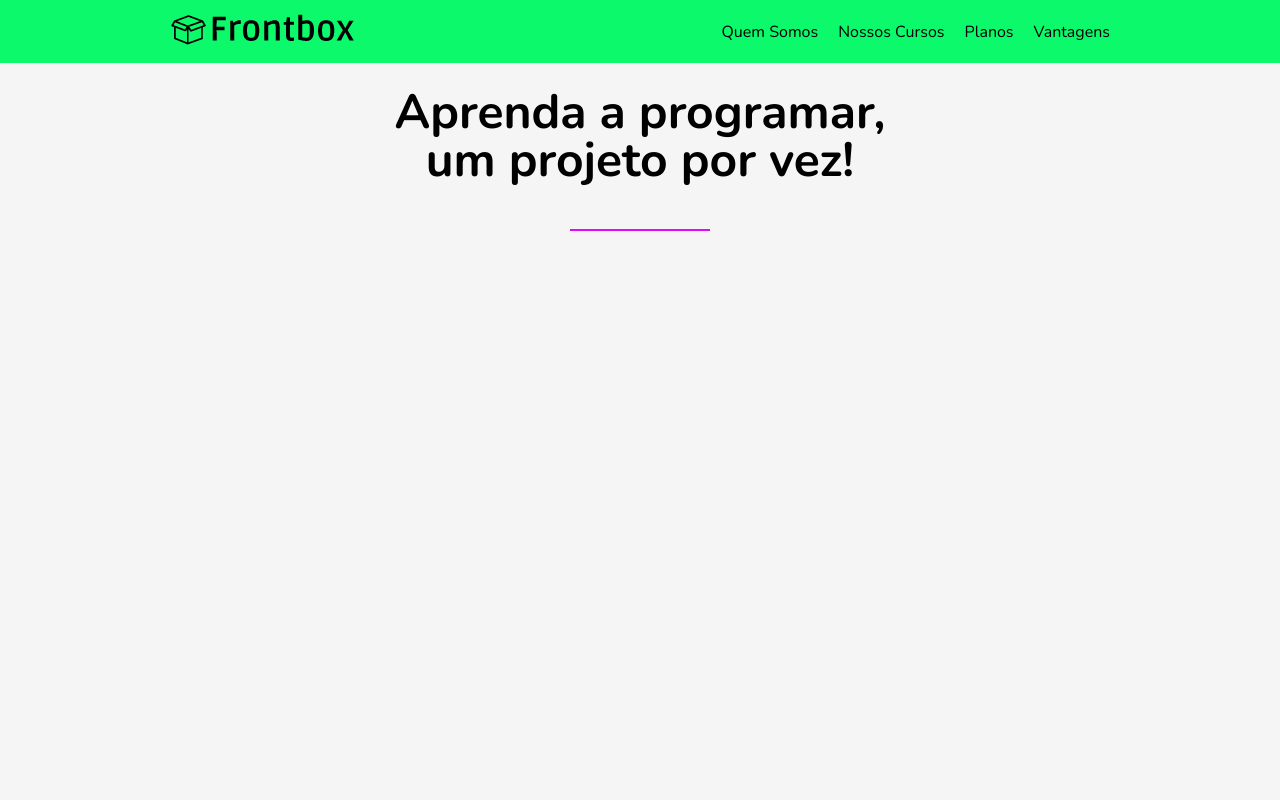
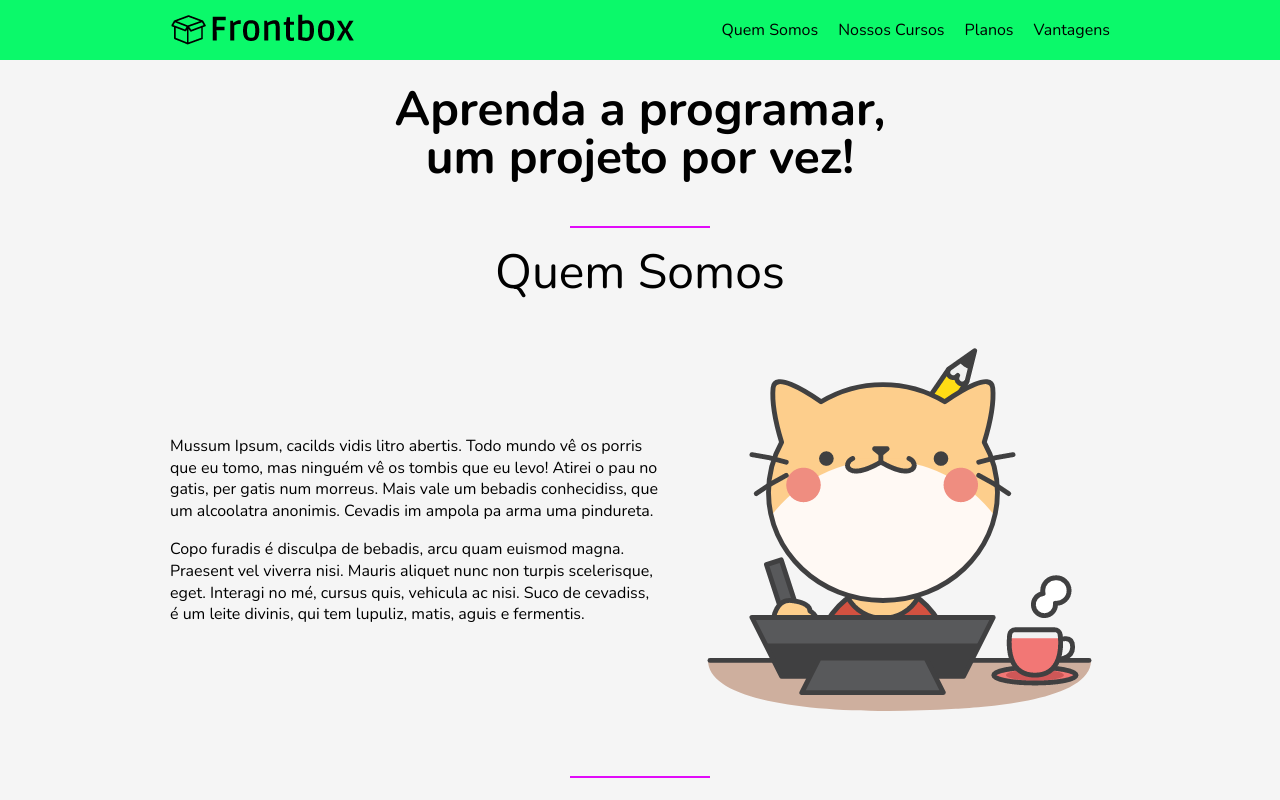
Before and after one commit to pedrohar98/curso-html-04, a plain HTML site: page index.html in a window 1280 px wide. Drawn offline with nearby package versions, Linux system fonts and the light colour scheme.

Commit message:
Desenvolvendo HTML e estilizando CSS da tag .somos

```diff
--- a/css/style.css
+++ b/css/style.css
@@ -54,6 +54,22 @@ hr{
     width: 140px;
     margin: 20px auto;
 }
+
+p{
+    line-height: 21.82px;
+    padding: 0 10px;
+}
+
+.section__titulo{
+    text-align: center;
+    font-size: 3rem;
+    margin-bottom: 10px;
+}
+
+img{
+    display: block;
+    max-width: 100%;
+}
 /**********************************/
 
 /* 2. Menu
@@ -97,10 +113,30 @@ hr{
 
 /* 4. Quem somos
 /**********************************/
+.somos{
+    max-width: 960px;
+    margin: 0 auto;
+}
 
+.somos-c{
+    display: flex;
+    flex-wrap: wrap;
+    align-items: center;
+}
+
+.somos-c__texto{
+    flex: 6 1 160px; /* 1 - Flex grow (6x maior do q outros elementos; 2 - Flex shrink (Reduz tamanho para caber no flex container;
+    3 - Flex basis (Define o tamanho do elemento) */
+}
+
+.somos-c__img{
+    flex: 1 1 350px;
+}
 /**********************************/
+
 /* 5. Nossos cursos
 /**********************************/
+
 
 /**********************************/
 /* 6. Planos
--- a/index.html
+++ b/index.html
@@ -32,8 +32,42 @@
             </div> <!-- .menu -->
         </div> <!-- .menu-bg -->
         <h1 class="intro">Aprenda a programar, <br /> um projeto por vez!</h1>
-        <hr>
     </header>
+
+    <hr>
+
+    <section class="somos" id="somos">
+        <h2 class="section__titulo">Quem Somos</h2>
+        <div class="somos-c">
+            <div class="somos-c__texto">
+                <p>
+                    Mussum Ipsum, cacilds vidis litro abertis. Todo mundo vê os porris que eu tomo, mas ninguém vê os
+                    tombis que eu
+                    levo!
+                    Atirei o pau no gatis, per gatis num morreus. Mais vale um bebadis conhecidiss, que um alcoolatra
+                    anonimis. Cevadis
+                    im
+                    ampola pa arma uma pindureta.
+                </p>
+                <br>
+                <p>
+                    Copo furadis é disculpa de bebadis, arcu quam euismod magna. Praesent vel viverra nisi. Mauris
+                    aliquet nunc non
+                    turpis
+                    scelerisque, eget. Interagi no mé, cursus quis, vehicula ac nisi. Suco de cevadiss, é um leite
+                    divinis, qui tem
+                    lupuliz,
+                    matis, aguis e fermentis.
+                </p>
+            </div> <!-- .somos-c__texto -->
+            <div>
+                <img src="./img/somos.png" alt="Quem Somos">
+            </div>
+        </div> <!-- .somos-c -->
+    </section> <!-- .somos -->
+
+    <hr>
+
 </body>
 
 </html>
```
